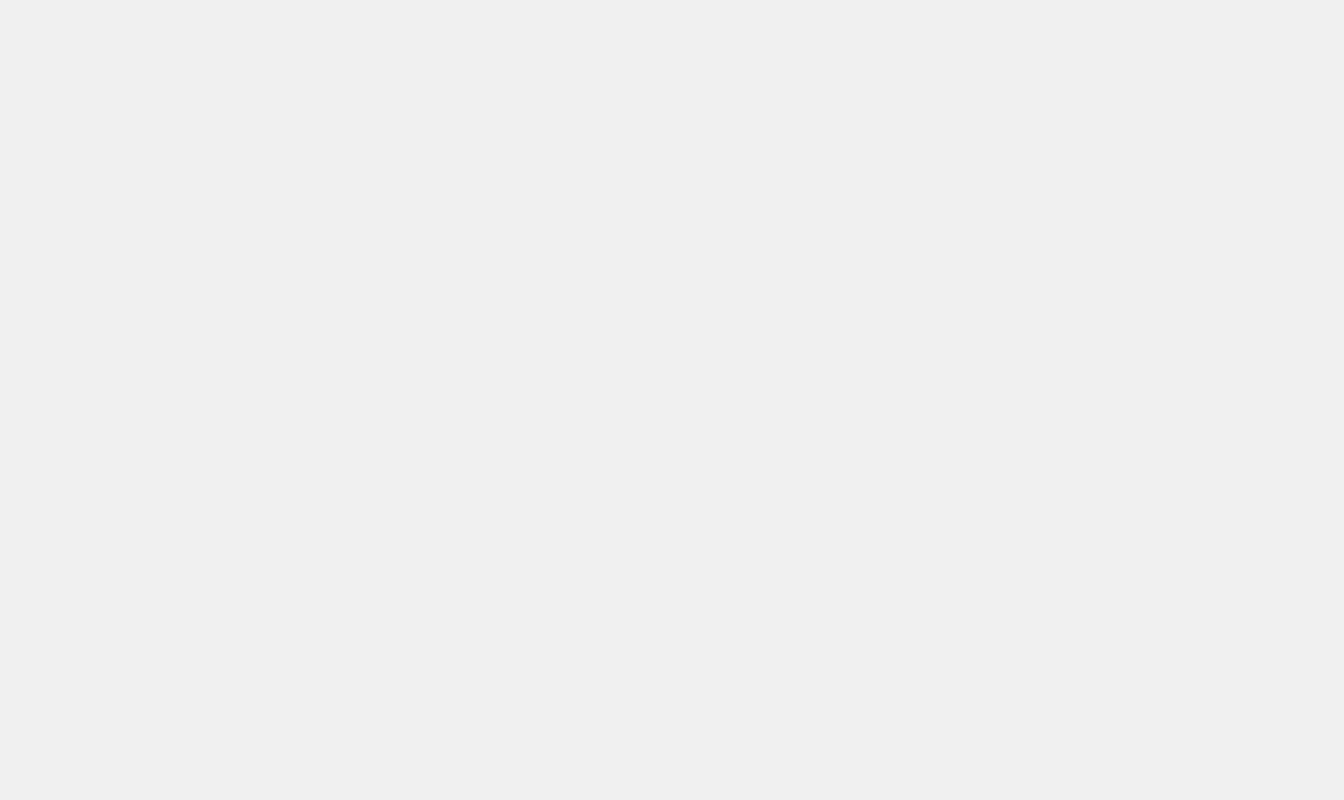
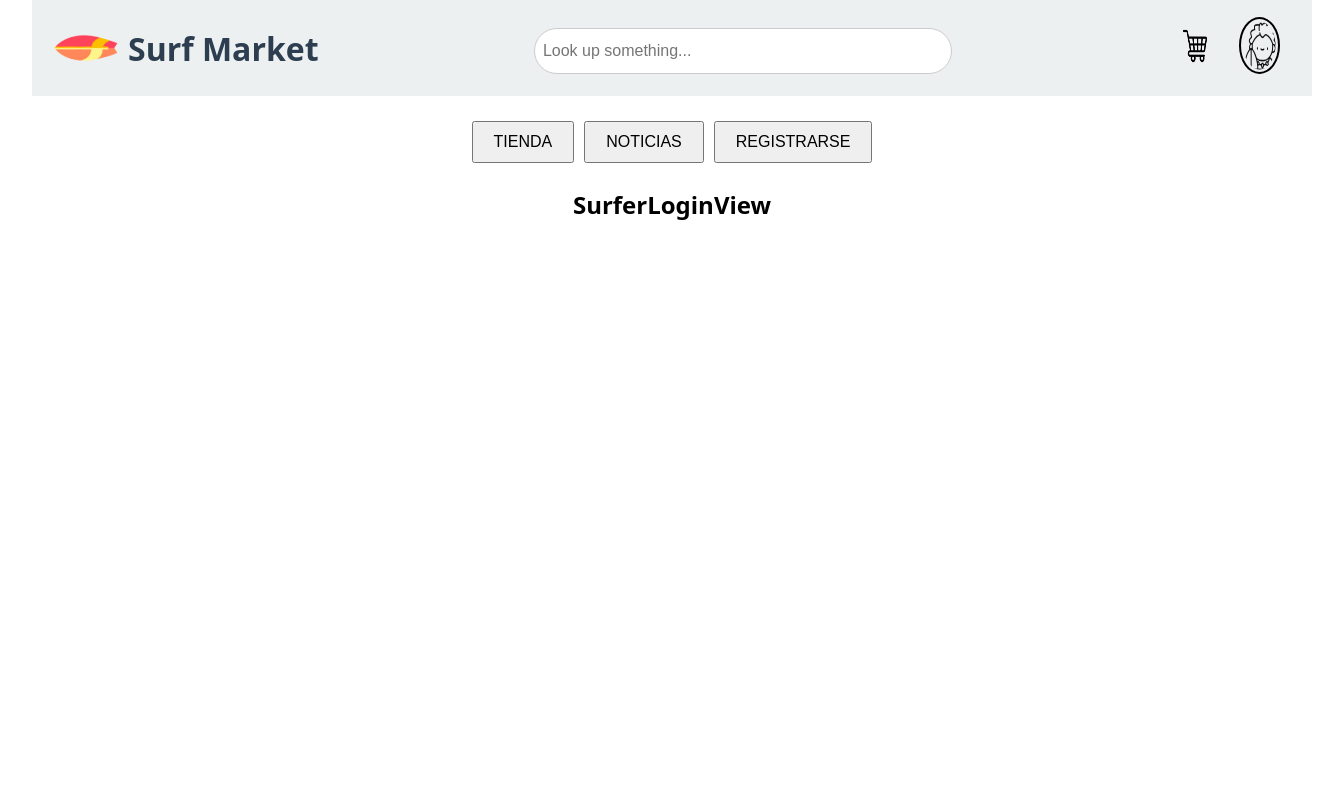
Before and after one commit to PTM83/surferMarket, a React (Vite) app in the folder surferMarketProject/frontend/: page /login in a window 1280 px wide. Before the commit this address had no page. Shown: the top 800 px of the page, 1344 px wide, since content can reach past the window. Built offline with nearby package versions, Linux system fonts and the light colour scheme.

Commit message:
Se crea la vista de Login que debe ser generada. Se comienza a hacer el código get para traer información desde la base de datos, la cual debe ser creada.

```diff
--- a/surferMarketProject/frontend/src/App.jsx
+++ b/surferMarketProject/frontend/src/App.jsx
@@ -10,6 +10,7 @@ import Noticias from './components/Noticias';
 // import ProductForm from './components/ProductForm';
 import CartView from './pages/CartView'; // Importa tu nuevo componente
 import { CartProvider } from './Hooks/cartContext';
+import { SurferLoginView } from './pages/SurferLoginView';
 // import ProductProvider from './Context/ProductProvider';
 
 
@@ -24,6 +25,7 @@ function App() {
         <Route path='/add-product' element={<TestView />} />
         <Route path='/noticias' element={<Noticias />} />
         <Route path='/cart' element={<CartView />} /> {/* Ruta del carrito */}
+        <Route path='/login' element= { <SurferLoginView />} />
       </Routes>
     </CartProvider>
   );
--- a/surferMarketProject/frontend/src/components/SurferAvatarUser.jsx
+++ b/surferMarketProject/frontend/src/components/SurferAvatarUser.jsx
@@ -4,7 +4,7 @@ import surfinAvatar  from '../assets/icons/surfer.png'
 export const SurferAvatarUser = () => {
   return (
     <>
-      <Link to = '/userProfile' className='avatar-container'>
+      <Link to = '/login' className='avatar-container'>
         <img src= { surfinAvatar } alt = 'avatar' className='avatar-logo'></img>
       </Link>
     </>
--- /dev/null
+++ b/surferMarketProject/frontend/src/pages/SurferLoginView.jsx
@@ -0,0 +1,21 @@
+import { SurferHeader } from '../components/SurferHeader'
+import NavigationButtons from '../components/NavigationButtons'
+import { SurferFooter } from '../components/SurferFooter'
+
+export const SurferLoginView = () => {
+  return (
+    <>
+      <SurferHeader />
+
+      <NavigationButtons/>
+
+      <section className="content-container">
+
+        <h1> SurferLoginView </h1>
+
+      </section>
+
+      <SurferFooter />
+    </>
+  )
+}
```
Also changed, not shown: surferMarketProject/frontend/src/pages/SurferProfileAccount.jsx (indentation only), 2 other files (tests, documents, lock files or other folders).
